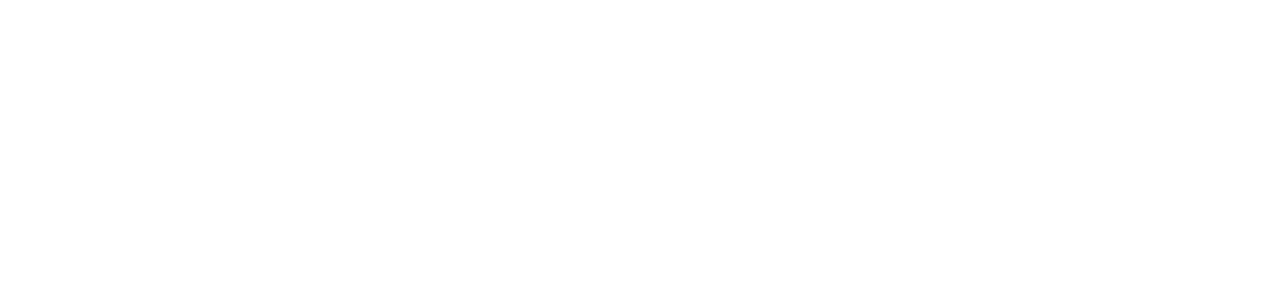
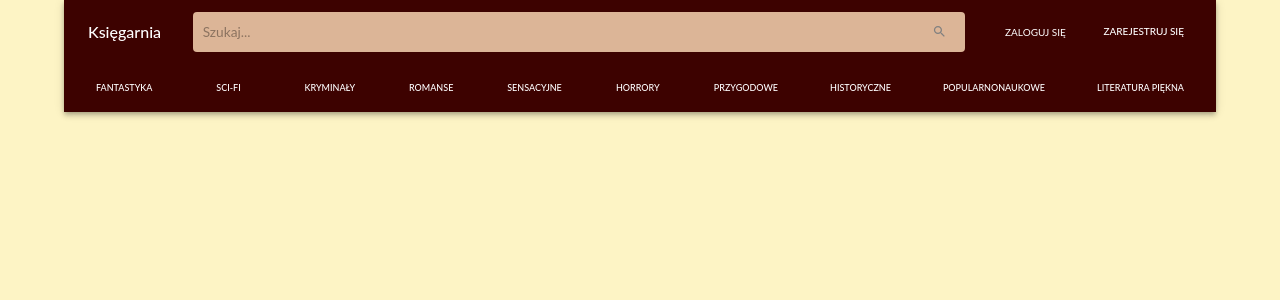
Before and after one commit to GDawid99/bookshop-project, a React (Create React App) app in the folder frontend/bookshop/: page /offer in a window 1280 px wide. Before the commit this address had no page. Shown: the top 300 px of the page. Built offline with nearby package versions, Linux system fonts and the light colour scheme.

Commit message:
offer page created

```diff
--- a/frontend/bookshop/src/components/App.js
+++ b/frontend/bookshop/src/components/App.js
@@ -4,6 +4,7 @@
 import { LogIn } from '../pages/LogIn';
 import { Search } from '../pages/Search';
 import { useState } from 'react';
+import { BookPage } from '../pages/BookPage';
 
 
 
@@ -23,6 +24,7 @@
         <Route path="/signup" element={<SignUp/>}/>
         <Route path="/login" element={<LogIn/>}/>
         <Route path={"/search"} element={<Search phrase={param}/>}/>
+        <Route path="offer" element={<BookPage/>}/>
       </Routes>
       </BrowserRouter>
   );
--- /dev/null
+++ b/frontend/bookshop/src/pages/BookPage.js
@@ -0,0 +1,24 @@
+import { Container, CssBaseline, ThemeProvider } from "@mui/material"
+import { MainHeader } from "../components/MainHeader"
+import { themeOptions } from "./Home";
+import { useSearchParams } from "react-router-dom";
+
+
+
+export const BookPage = () => {
+
+    const [book, setBook] = useSearchParams();
+
+
+
+    return(
+        <>
+            <ThemeProvider theme={themeOptions}>
+            <CssBaseline/>
+                <Container>
+                    <MainHeader/>
+                </Container>
+            </ThemeProvider>
+        </>
+    );
+}
```
